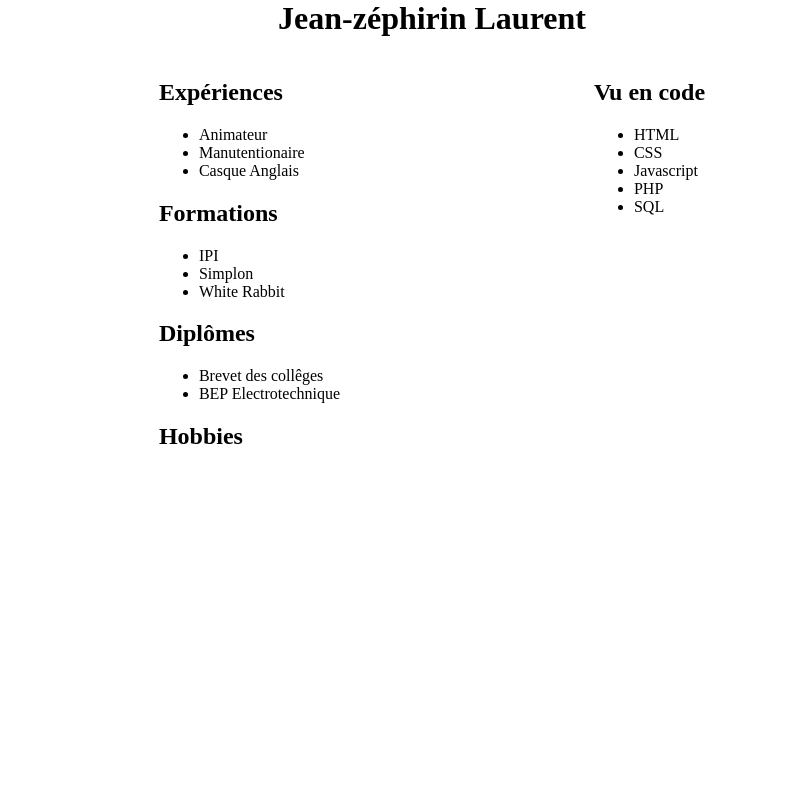
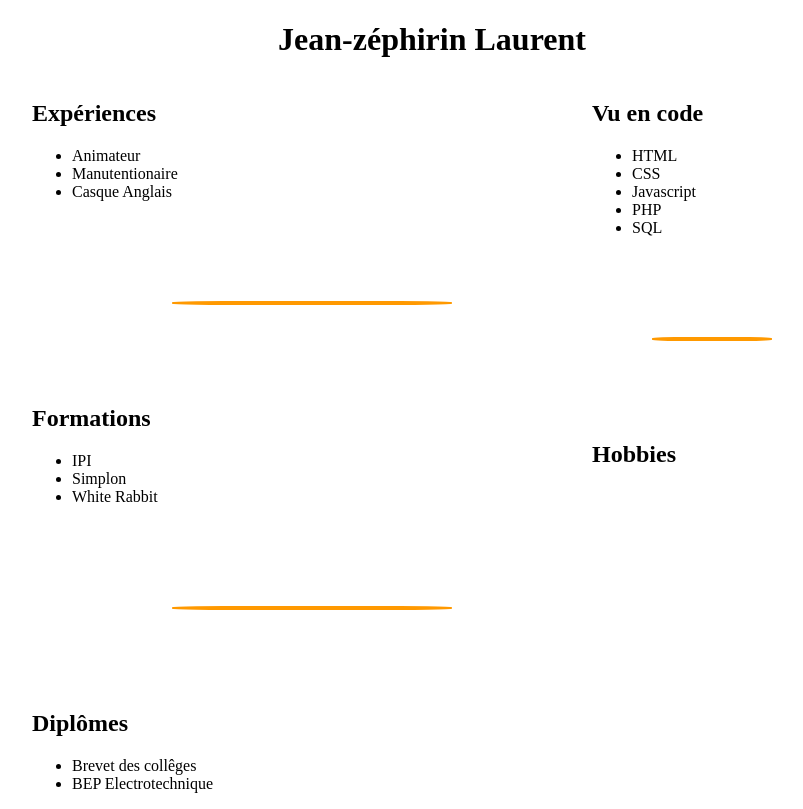
Before and after one commit to LaurentJeanZephirin/myProject, a plain HTML site: page myResume/index.html in a window 1280 px wide. Shown: the whole page, without its empty margins (208-1011 px from the left). Drawn offline with Linux system fonts and the light colour scheme.

Commit message:
add line

```diff
--- a/myResume/index.html
+++ b/myResume/index.html
@@ -20,6 +20,7 @@
                     <li>Casque Anglais</li>
                 </ul>
             </article>
+                <hr>
             <article>
                <h2>Formations</h2>
                <ul>
@@ -28,16 +29,13 @@
                     <li>White Rabbit</li>
                 </ul>
            </article>
+                <hr>
             <article>
                 <h2>Diplômes</h2>
                 <ul>
                     <li>Brevet des collêges</li>
                     <li>BEP Electrotechnique</li>
                </ul>
-            </article>
-            <article>
-                <h2>Hobbies</h2>
-
             </article>
         </section>
     </main>
@@ -52,6 +50,11 @@
                 <li>SQL</li>
             </ul>
         </article>
+        <hr>
+        <article>
+            <h2>Hobbies</h2>
+
+        </article>
     </aside>
 </div>
 </body>
--- a/myResume/style/style.css
+++ b/myResume/style/style.css
@@ -1,3 +1,7 @@
+html {
+    height: 100%;
+}
+
 body {
     width: 800px;
     margin: 0 auto;
@@ -7,10 +11,31 @@ body {
 
 header {
     text-align: center;
+    width: 100%;
+    height: 80px;
+    padding-top: 21px;
 }
 
 div {
     margin: 0;
     display: flex;
     justify-content: space-around;
+    height: border-box;
 }
+
+main {
+    width: 70%;
+}
+
+hr{
+    margin: 100px auto;
+    width: 50%;
+    height: 4px;
+    background-color: #f90;
+    border: none;
+    border-radius: 30%;
+}
+
+aside {
+    width: 30%;
+}
```
